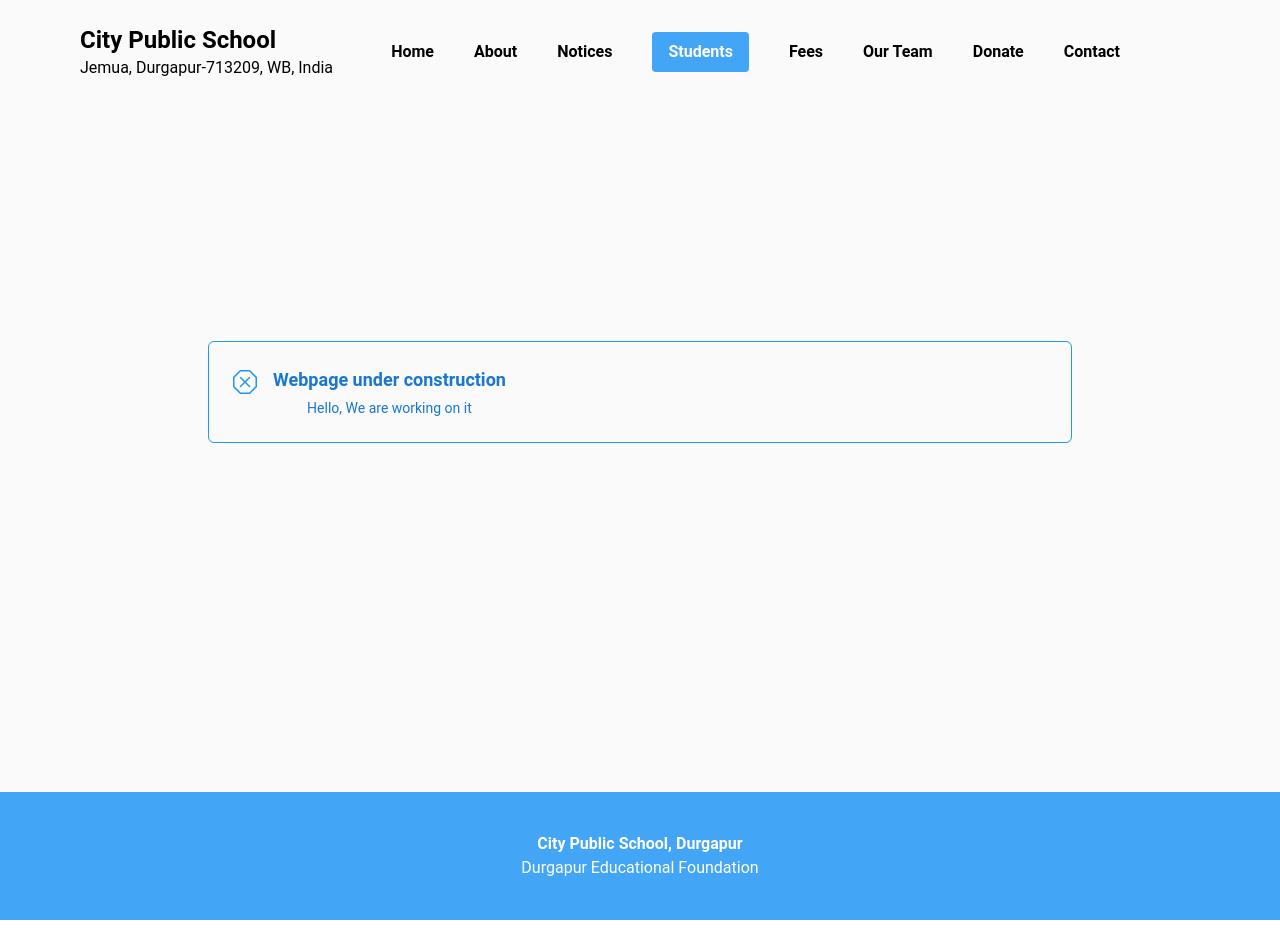
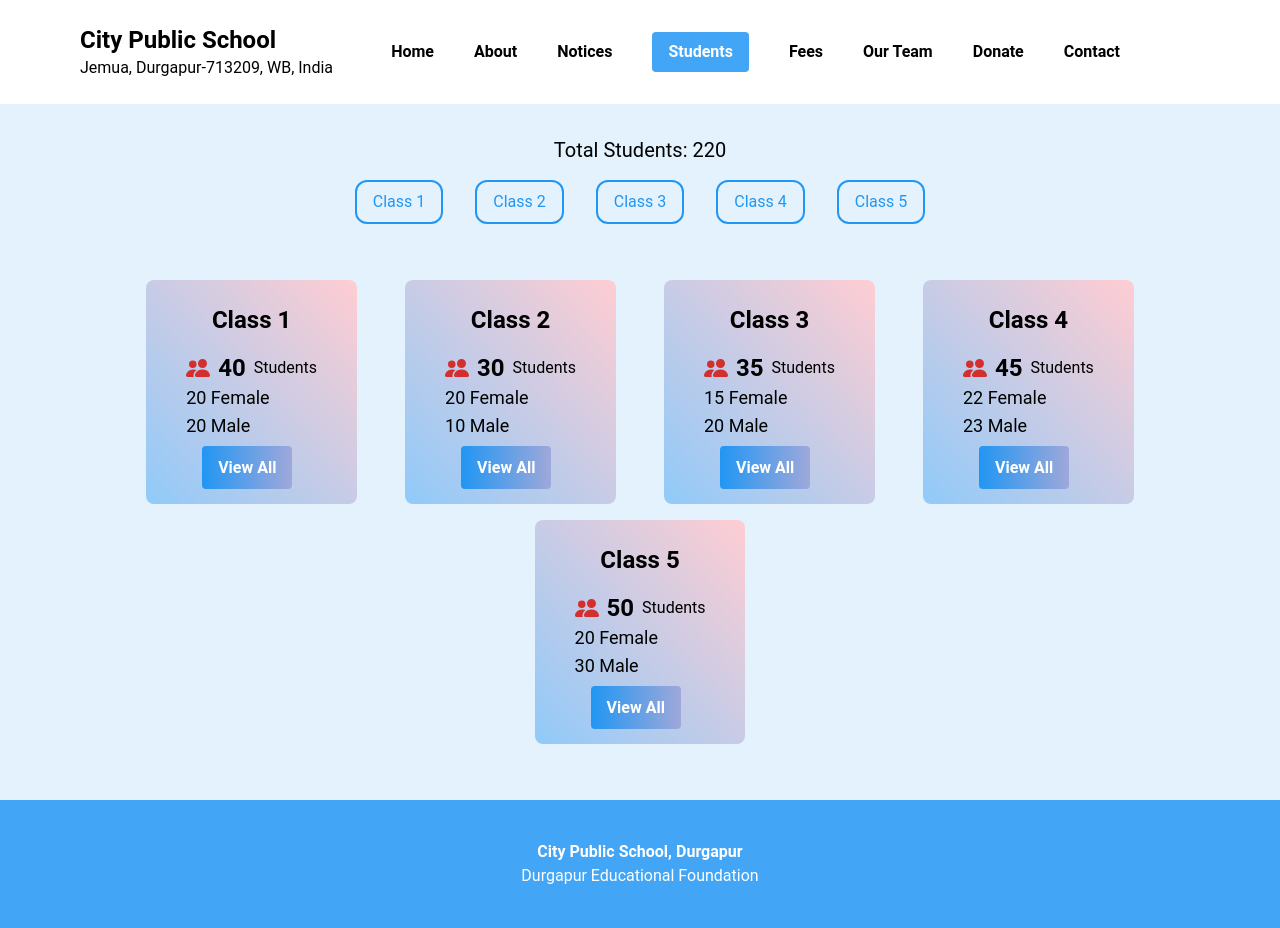
Before and after one commit to samiulfahad/def-cps, a React (Vite) app: page /students in a window 1280 px wide. Built offline with nearby package versions, Linux system fonts and the light colour scheme.

Commit message:
Notice page and Student page done

```diff
--- a/src/App.jsx
+++ b/src/App.jsx
@@ -4,6 +4,8 @@ import { Routes, Route, BrowserRouter } from "react-router-dom"
 import Layout from "./common/Layout"
 import { Home, AboutUs, Contact, Donate, Committee } from "./pages"
 import Page404 from "./pages/Page404"
+import Students from "./pages/students"
+import Notice from "./pages/notice"
 
 const App = () => {
   return (
@@ -12,6 +14,8 @@ const App = () => {
         <Routes>
           <Route path="/" element={<Home />} />
           <Route path="/about" element={<AboutUs />} />
+          <Route path="/notices" element={<Notice />} />
+          <Route path="/students" element={<Students />} />
           <Route path="/donate" element={<Donate />} />
           <Route path="/contact" element={<Contact />} />
           <Route path="/team" element={<Committee />} />
--- a/src/pages/about-us/AboutUs.jsx
+++ b/src/pages/about-us/AboutUs.jsx
@@ -3,11 +3,11 @@ import React from "react"
 const AboutUs = () => {
   return (
     <>
-      <div className="flex flex-col justify-center items-center px-4 md:px-0 w-full md:w-4/5 mx-auto">
+      <div className="bg-blue-50 flex flex-col justify-center items-center px-4 md:px-20 mx-auto">
         <div className="px-4 my-10 md:text-center">
           <p className="mb-2 text-lg font-semibold text-blue-500 dark:text-gray-400">About Us</p>
           <h2 className="pb-2 text-2xl font-bold text-gray-800 md:text-4xl dark:text-gray-300">What we do</h2>
-          <div className="flex w-32 mt-1 mb-6 overflow-hidden rounded md:mx-auto md:mb-14">
+          <div className="flex w-32 mt-1 overflow-hidden rounded md:mx-auto">
             <div className="flex-1 h-2 bg-blue-200"></div>
             <div className="flex-1 h-2 bg-blue-400"></div>
             <div className="flex-1 h-2 bg-blue-300"></div>
@@ -23,10 +23,8 @@ const AboutUs = () => {
             />
           </div>
           <div className="w-2/3 lg:w-/2">
-            <h2 className="py-3 pl-2 mb-4 text-2xl font-bold text-gray-700 border-l-4 border-blue-500 dark:border-blue-400 dark:text-gray-300">
-              We are providing a better facility
-            </h2>
-            <p className="mb-4 text-base leading-7 text-justify text-gray-500 dark:text-gray-400">
+
+            <p className="mb-20 text-base leading-7 text-justify text-gray-500 dark:text-gray-400">
               THE FOUNDATIONS ARE IMPORTANT IN EDIFICATION SINCE IT IS A LIFELONG COGNITIVE PROCESS. THE ART OF GOOD
               LIVING, OR MAKING THE MOST OF HUMAN LIFE, DEPENDS ON THE OBJECTIVES STATED, THE POSES ADOPTED, THE
               ABILITIES AND SKILLS REFINED, AND THE INSTRUCTION PROVIDED. IT SHOULD BE THE COMMITMENT TO SUPPORT A
--- a/src/pages/home/Slider.jsx
+++ b/src/pages/home/Slider.jsx
@@ -4,7 +4,7 @@ import { Link } from "react-router-dom"
 function Slider() {
   return (
 
-    <Carousel className="rounded-xl w-full md:w-4/5 mx-auto h-screen mt-10" autoplay autoplayDelay={4000} loop>
+    <Carousel className="rounded-xl w-full mx-auto h-screen" autoplay autoplayDelay={4000} loop>
       <div className="relative h-3/4 w-full">
         <img
           src="https://images.unsplash.com/photo-1497436072909-60f360e1d4b1?ixlib=rb-4.0.3&ixid=MnwxMjA3fDB8MHxwaG90by1wYWdlfHx8fGVufDB8fHx8&auto=format&fit=crop&w=2560&q=80"
--- /dev/null
+++ b/src/pages/notice/TableRow.jsx
@@ -0,0 +1,22 @@
+import React from "react"
+import { Link } from "react-router-dom"; // Assuming you're using react-router-dom for the Link component
+
+const TableRow = ({ bg, date, title }) => {
+  // Parse the background index to an integer
+  const bgIndex = parseInt(bg) || 0;
+
+  // Determine the background color class based on the row index
+  const bgClass = bgIndex % 2 === 0 ? "text-md bg-gray-100" : "text-md bg-white";
+
+  return (
+    <tr className={bgClass}>
+      <td className="px-6 py-5 font-medium">{date}</td>
+      <td className="px-6">
+        <Link className="bg-blue-500 text-white font-bold px-4 py-2 rounded-lg" to="#">View</Link>
+      </td>
+      <td className="px-6 py-5 font-medium ">{title}</td>
+    </tr>
+  );
+}
+
+export default TableRow;
--- /dev/null
+++ b/src/pages/notice/index.jsx
@@ -0,0 +1,36 @@
+import React from "react"
+import TableRow from "./TableRow"
+
+const Notice = () => {
+  return (
+    <section className="items-center lg:flex bg-blue-50 font-poppin pb-20">
+      <div className="justify-center flex-1 max-w-6xl px-4 py-4 mx-auto lg:py-8 md:px-6">
+        <div className="pt-4 rounded shadow bg-white">
+          <div className="flex px-6 pb-4 border-b">
+            <h2 className="text-xl font-bold">Notice Board</h2>
+          </div>
+          <div className="p-4 overflow-x-auto">
+            <table className="w-full table-auto">
+              {/* <thead>
+                <tr className="text-lg text-left text-gray-500">
+                  <th className="px-6 pb-3 font-medium">Date </th>
+                  <th className="px-6 pb-3 font-medium ">Action </th>
+                  <th className="px-6 pb-3 font-medium"> Title </th>
+                </tr>
+              </thead> */}
+              <tbody>
+                <TableRow bg="0" date="12/02/24" title="Assignment for className 5"/>
+                <TableRow bg="1" date="10/02/24" title="Exam Fee for className 4"/>
+                <TableRow bg="2" date="08/02/24" title="Annual sports day 2024"/>
+                <TableRow bg="3" date="05/02/24" title="Result of 1st Term Exam"/>
+
+              </tbody>
+            </table>
+          </div>
+        </div>
+      </div>
+    </section>
+  )
+}
+
+export default Notice
--- /dev/null
+++ b/src/pages/students/Button.jsx
@@ -0,0 +1,10 @@
+import React from 'react'
+import { Link } from 'react-router-dom'
+
+const Button = ({cls}) => {
+  return (
+    <Link className='border-2 border-blue-500 rounded-xl px-4 py-2 m-4 text-blue-500 '> Class {cls} </Link>
+  )
+}
+
+export default Button
--- /dev/null
+++ b/src/pages/students/Card.jsx
@@ -0,0 +1,48 @@
+import React from "react"
+
+const Card = ({cls, total, male, female}) => {
+  return (
+    <div className=" px-2 pb-20 lg:py-0 md:px-6">
+      <div className="flex flex-wrap justify-center items-center -mx-3">
+        <div className="px-3 mb-4">
+          <div className="px-10 rounded-lg mx-auto py-2 bg-gradient-to-tr from-blue-200 to-red-100">
+            <div className="text-2xl py-4  text-center font-bold">Class {cls}</div>
+            <div>
+              <div className="flex items-center">
+                <svg
+                  xmlns="http://www.w3.org/2000/svg"
+                  width="16"
+                  height="16"
+                  fill="currentColor"
+                  className="w-6 h-6 mr-2 text-red-700 bi bi-people-fill"
+                  viewBox="0 0 16 16"
+                >
+                  <path d="M7 14s-1 0-1-1 1-4 5-4 5 3 5 4-1 1-1 1H7zm4-6a3 3 0 1 0 0-6 3 3 0 0 0 0 6z" />
+                  <path
+                    fill-rule="evenodd"
+                    d="M5.216 14A2.238 2.238 0 0 1 5 13c0-1.355.68-2.75 1.936-3.72A6.325 6.325 0 0 0 5 9c-4 0-5 3-5 4s1 1 1 1h4.216z"
+                  />
+                  <path d="M4.5 8a2.5 2.5 0 1 0 0-5 2.5 2.5 0 0 0 0 5z" />
+                </svg>
+                <span className="mr-2 text-2xl font-semibold ">{total} </span> Students
+              </div>
+              <h3 className="text-lg text-black">{female} Female</h3>
+              <h3 className="text-lg text-black">{male} Male</h3>
+            </div>
+
+            <div className="p-4">
+              <a
+                href="#"
+                className="px-4 py-3 font-semibold text-center text-white bg-gradient-to-r from-blue-500 to-indigo-200 rounded"
+              >
+                View All
+              </a>
+            </div>
+          </div>
+        </div>
+      </div>
+    </div>
+  )
+}
+
+export default Card
--- /dev/null
+++ b/src/pages/students/index.jsx
@@ -0,0 +1,28 @@
+import React from "react"
+import Card from "./Card"
+import Button from "./Button"
+const Students = () => {
+  return (
+    <section className="bg-blue-50">
+      <h4 className="text-xl text-center pt-8">Total Students: 220</h4>
+      <div className="flex flex-wrap justify-center items-center ">
+        <Button cls="1" />
+        <Button cls="2" />
+        <Button cls="3" />
+        <Button cls="4" />
+        <Button cls="5" />
+      </div>
+      <div className="py-10">
+        <div className="flex flex-wrap justify-center items-center ">
+          <Card cls="1" total="40" male="20" female="20" />
+          <Card cls="2" total="30" male="10" female="20" />
+          <Card cls="3" total="35" male="20" female="15" />
+          <Card cls="4" total="45" male="23" female="22" />
+          <Card cls="5" total="50" male="30" female="20" />
+        </div>
+      </div>
+    </section>
+  )
+}
+
+export default Students
```
Also changed, not shown: src/index.css (line endings or trailing spaces).
